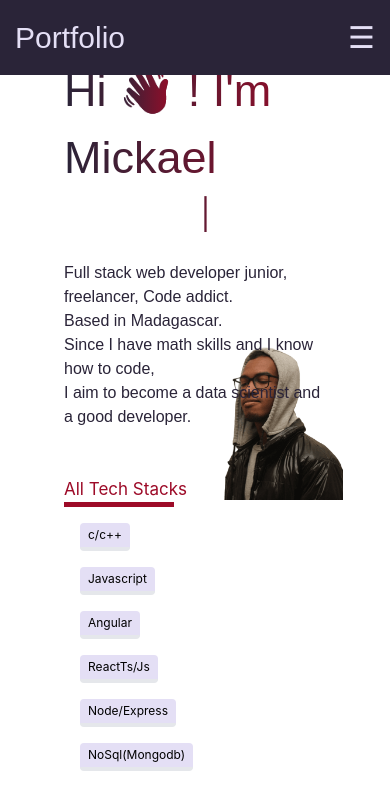
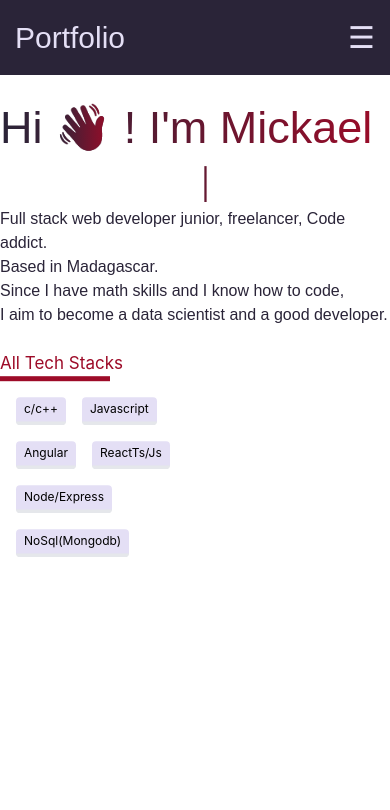
Before and after one commit to NirinaMickael/portfolio-v2, a React (Create React App) app: page / in a window 390 px wide. Shown: the top 810 px of the page. Built offline with nearby package versions, Linux system fonts and the light colour scheme.

Commit message:
responsive

```diff
--- a/src/@shared/class.scss
+++ b/src/@shared/class.scss
@@ -74,6 +74,7 @@ h1 {
 .app {
   overflow-y: scroll;
   // max-height: 100vh;
+  min-width: 100vw;
 }
 
 /* HEADER*/
@@ -112,16 +113,15 @@ h1 {
 }
 .BaseWrapper {
   // margin-top: 4.5em;
-  padding: 2em 4em;
+  padding: 2em;
 }
 /*Portfolio*/
 #Portfolio {
   background: url("../../public/profil.png") no-repeat;
   background-position: 70%;
-  background-size: 60%;
+  background-size: 700px;
   .wrapperTitle {
-    align-self: center;
-    margin: 1em 0;
+    transform: translateY(20%);
     h1 {
       font-size: $title-size;
       color: $primary-color;
@@ -151,13 +151,17 @@ h1 {
 }
 /*My work*/
 .wrapperCard {
-  display: grid;
-  justify-content: space-around;
-  min-height: 100%;
-  justify-content: space-around;
-  align-content: space-around;
+  // display: grid;
+  // justify-content: space-around;
+  // min-height: 100%;
+  // justify-content: space-around;
+  // align-content: space-around;
+   display: flex;
+   flex-wrap: wrap;
+   justify-content: space-around;
+   row-gap: 40px;
   .card {
-    width: 100%;
+    width: 40%;
     height: fit-content;
     display: grid;
     box-shadow: 2px 2px 10px #9996a0, -2px -2px 10px #aba9af;
@@ -167,6 +171,8 @@ h1 {
       transition: 1s;
       img {
         text-align: center;
+        height: 210px;
+        width: 200px;
       }
     }
     .description {
@@ -202,31 +208,10 @@ h1 {
 .wrapperCard .card:hover .wrapperImage {
   display: none;
 }
-@media (max-width: 640px) {
-  .wrapperCard {
-    height: 100%;
-    grid-template-rows: repeat(2,45%);
-    grid-template-columns: repeat(2,45%);
-    .card {
-      grid-template-rows: 0.6fr 0.4fr;
-      height:fit-content;
-    }
-  }
-}
-@media (min-width: 640px) {
-  .wrapperCard {
-    height: 100%;
-    grid-template-rows: repeat(2,50%);
-    grid-template-columns: repeat(3,30%);
-    .card {
-      grid-template-rows: repeat(2, fit-content);
-    }
-  }
-}
 /*Contact*/
 #Contact {
   .bg-image {
-    background: url("../../public/contact.svg") no-repeat center/90%;
+    background: url("../../public/contact.svg") no-repeat center/90vw;
     .mycontact {
       h1 {
         color: $primary-color;
--- /dev/null
+++ b/src/@shared/responsive.scss
@@ -0,0 +1,81 @@
+@media (max-width: 850px) {
+  /*Portfolio*/
+  #Portfolio {
+    background-position: 100%;
+    background-size: 500px;
+    display: block;
+  }
+}
+@media (max-width: 500px) {
+  /*Portfolio*/
+  #Portfolio {
+    background: none;
+    padding: 0;
+  }
+  .BaseWrapper {
+    padding: 0.3em;
+  }
+}
+
+@media (max-width: 755px) {
+  .wrapperCard {
+    row-gap: 20px;
+    height:max-content;
+    .card {
+      grid-template-rows: 0.6fr 0.4fr;
+      height: fit-content;
+      width: 45%;
+    //   background-color: #9d0b28;
+      align-self: center;
+      padding: 2em;
+      p{
+        color: black;
+      }
+      .description {
+        color: $secondary-color;
+      }
+      .cardHover {
+        transform: translateY(-3px);
+        display: block;
+      }
+      .wrapperImage {
+        display: none;
+      }
+    }
+  }
+}
+@media (max-width: 640px) {
+    #Portfolio {
+        background: none;
+    }
+    #MyWork{
+        height:200vh;
+    }
+  .wrapperCard {
+    row-gap: 20px;
+    height:max-content;
+    .card {
+      grid-template-rows: 0.6fr 0.4fr;
+      height: fit-content;
+      width: 95%;
+      background-color: #9d0b28;
+      align-self: center;
+      padding: 2em;
+      .description {
+        color: $secondary-color;
+      }
+      .cardHover {
+        transform: translateY(-3px);
+        display: block;
+      }
+      .wrapperImage {
+        display: none;
+      }
+    }
+  }
+  #Contact {
+    .bg-image {
+      background: url("../../public/contact.svg") no-repeat top/100vw;
+    }
+  }
+}
--- a/src/App.scss
+++ b/src/App.scss
@@ -1,3 +1,4 @@
 
 @import './@shared/class.scss';
 @import './features/style.scss';
+@import './@shared/responsive.scss';
--- a/src/components/public/Home.tsx
+++ b/src/components/public/Home.tsx
@@ -36,14 +36,13 @@ const Portfolio = () => {
     <div
       id="Portfolio"
       ref={ref}
-      className="BaseWrapper flex h-screen w-screen"
+      className="BaseWrapper app flex h-screen w-screen"
     >
       <div className="wrapperTitle">
         <h1 className="gradient-text">
           Hi <span className="text-red">👋</span> ! I'm Mickael{" "}
         </h1>
         {inView && <TypeWriter />}
-        <br />
         <h3>
           Full stack web developer junior, freelancer, Code addict.
           <br /> Based in Madagascar.
@@ -52,7 +51,7 @@ const Portfolio = () => {
           Since I have math skills and I know how to code, <br />I aim to become a
           data scientist and a good developer.
         </h3>
-        <br /><br />
+        <br />
         <h4 className="text-s subSectionTitle">All Tech Stacks</h4>
         <div className="w-2/4 tech">
           {
--- a/src/components/public/Mywork.tsx
+++ b/src/components/public/Mywork.tsx
@@ -17,7 +17,7 @@ const MyWork = () => {
     }
   }, [inView]);
   return (
-    <div id="Mywork" ref={ref} className="BaseWrapper h-screen w-screen">
+    <div id="Mywork" ref={ref} className="BaseWrapper w-screen">
       <h2 className="sectionTitle">My Work</h2>
       <motion.div
         variants={FadeOut}
--- a/src/components/public/Remark.tsx
+++ b/src/components/public/Remark.tsx
@@ -18,7 +18,6 @@ const Reviews = () => {
   const { ref, inView } = useInView({ threshold: 0.4 });
   useEffect(() => {}, [inView]);
   const AddData = useCallback((data: IRemark) => {
-    console.log(data);
     addRemark(data);
   }, []);
   return (
```
